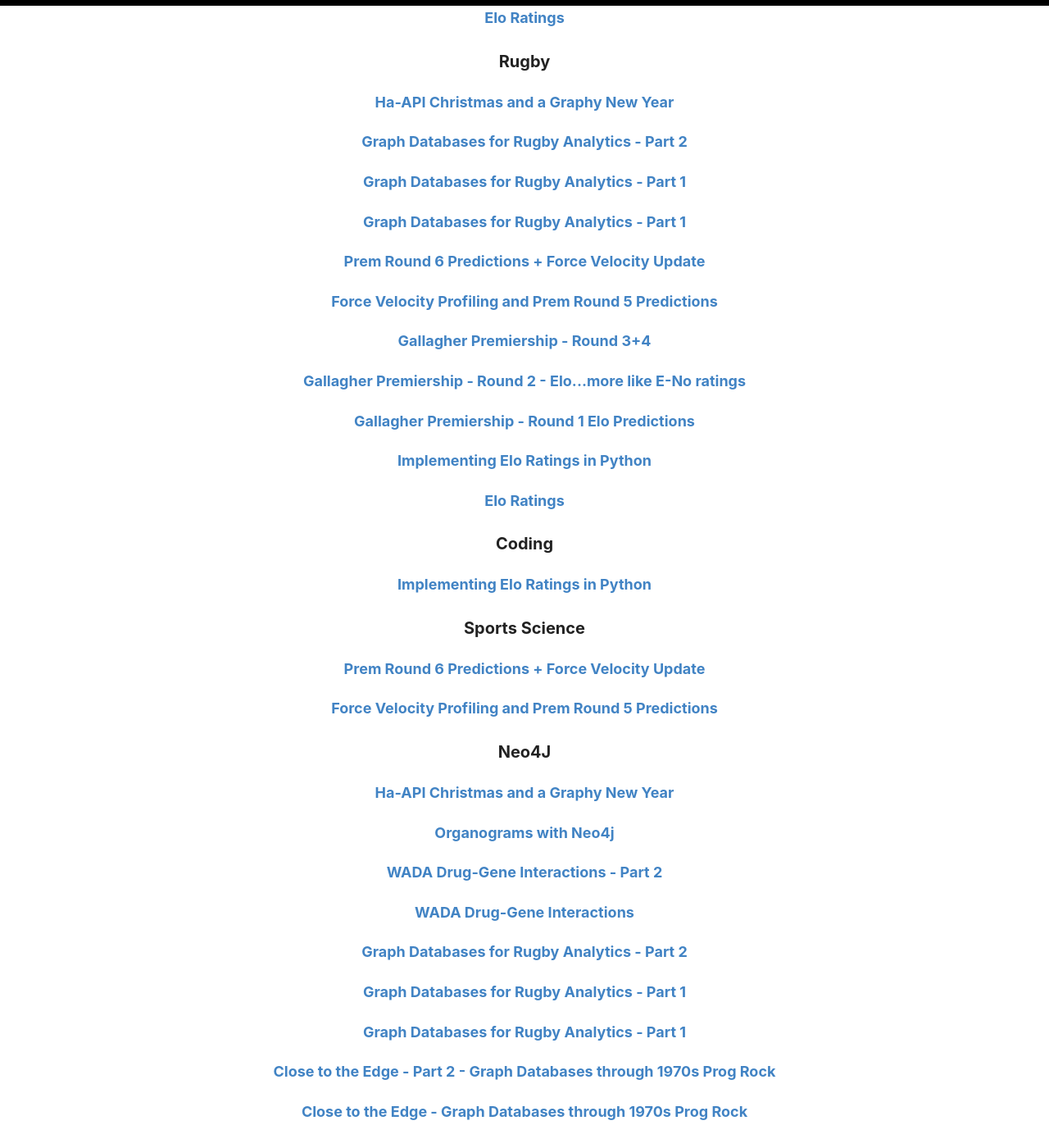
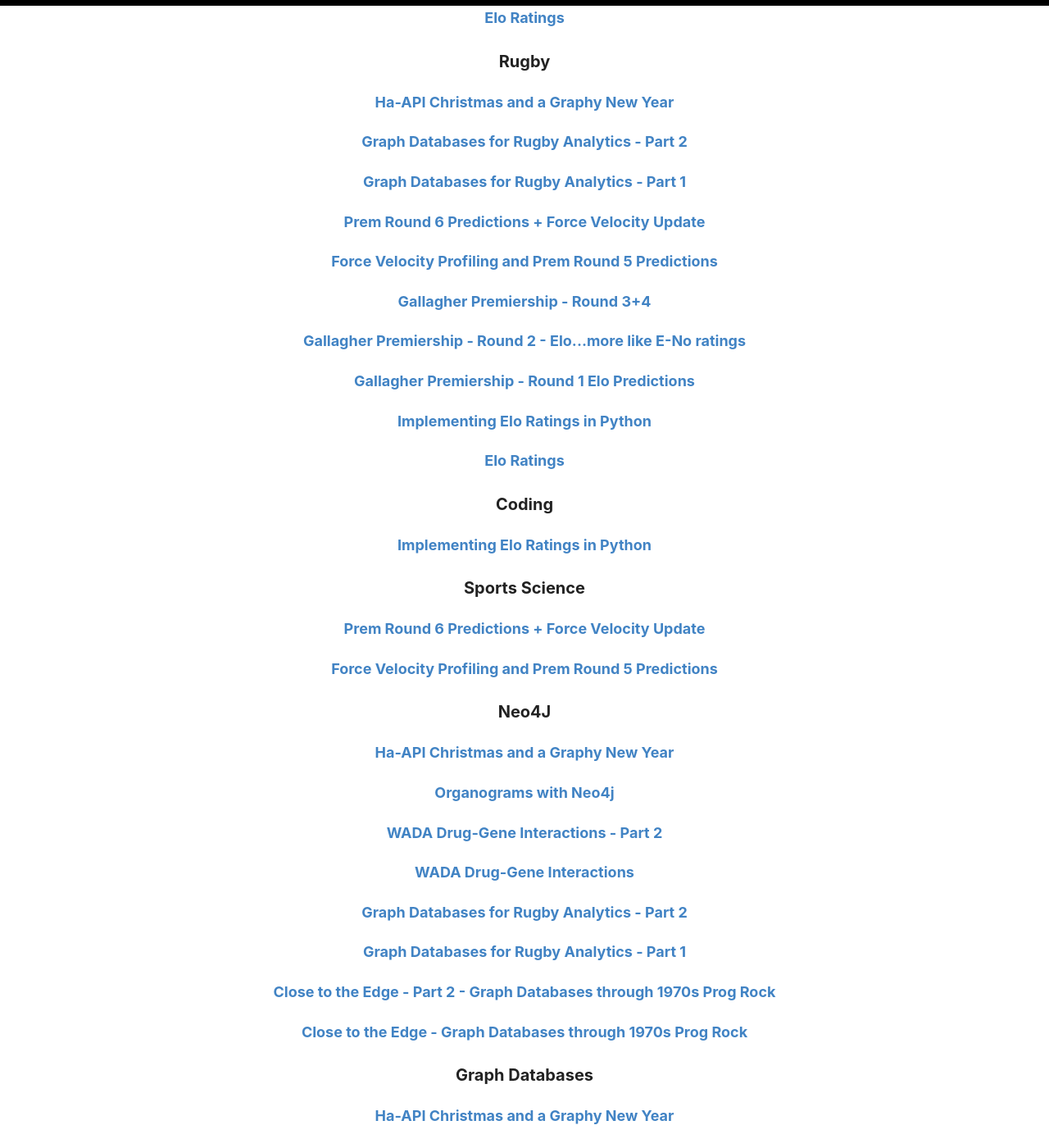
Before and after one commit to Grant592/grant592.github.io, a Jekyll site: the page built from _pages/categories.md, in a window 1280 px wide and 1400 px high, scrolled down 636 px. Shown: the whole window at 82% size. Built offline with Jekyll 4.4.1, drawn with Linux system fonts in a browser that asks for light colours; part of the change alters nothing that is shown; some of the changed text lies outside the part shown.

````diff
--- a/_config.yml
+++ b/_config.yml
@@ -3,7 +3,7 @@
 #
 
 # Name of your site (displayed in the header)
-name: Data Blog
+title: Data Blog
 
 # Name of the author
 author: Grant Beasley
--- a/_posts/2021-11-04-graphs-databases-opta.md
+++ /dev/null
@@ -1,384 +0,0 @@
----
-layout: post
-title: Graph Databases for Rugby Analytics - Part 1
-comments: true
-categories: [Neo4J, Graph Databases, Rugby]
----
-
-Continuing on the theme of graph databases, I thought this week I would have a look at how we can model and gain insight from some rugby data through Neo4j. The data source is an Opta SuperScout XML which I've parsed but unfortunately can't share the data source itself. The result is a few different tables including:
-* Fixture data - scoreline, referee, team ID's
-* Team data - which players played, shirt numbers, position, number of minutes.
-* Match stats - each instance/action from throughout the match assigned to each player and team who performed the action.
-
-I'll not delve too deep into the layout of the XML but instead look more closely at how we can build a graph database model from the data.
-
-### Creating a fixture, team and referee
-
-The first step in creating the data model was importing the fixture data resulting in nodes for `Fixture`, `Referee` and `Team`. This involves creating constraints on each of these node types in order to prevent duplication and to make querying with Cypher more efficient.
-
-```python
-def load_fixture_data(fix_data, driver):
-
-    # Retrieve fixture data from input
-    fxid = fix_data[0]
-    fixtureDate = fix_data[1]
-    fxHTID = fix_data[2]
-    fxATID = fix_data[3]
-    HTFTSC = fix_data[4]
-    htName = fix_data[5]
-    ATFTSC = fix_data[6]
-    atName = fix_data[7]
-    refId = fix_data[8]
-    refName = fix_data[9]
-
-    with driver.session() as session:
-        try:
-            session.run(
-                "CREATE CONSTRAINT UniqueFixture IF NOT EXISTS ON (f:Fixture) ASSERT f.FXID IS UNIQUE  "
-            )
-
-            session.run(
-                "CREATE CONSTRAINT UniqueRef IF NOT EXISTS ON (r:Referee) ASSERT r.refId IS UNIQUE  "
-            )
-
-            session.run(
-                "CREATE CONSTRAINT UniqueTeam IF NOT EXISTS ON (t:Team) ASSERT t.teamId IS UNIQUE  "
-            )
-
-            session.run(
-                """
-                MERGE (f:Fixture {fxid: $fxid})
-                ON CREATE SET
-                  f.fixtureDate = $fixtureDate,
-                  f.HTFTSC = $HTFTSC,
-                  f.ATFTSC = $ATFTSC
-                MERGE (ht:Team {teamId: $fxHTID})
-                ON CREATE SET
-                  ht.name = $htName
-                MERGE (at:Team {teamId: $fxATID})
-                ON CREATE SET
-                  at.name = $atName
-                MERGE (r:Referee {refId: $refId})
-                ON CREATE SET
-                  r.name = $refName
-                MERGE (ht)-[:PLAYED_IN]->(f)<-[:PLAYED_IN]-(at)
-                MERGE (r)-[:REFEREED]->(f)
-                """,
-                fxid=fxid, fixtureDate=fixtureDate, fxHTID=fxHTID, fxATID=fxATID, HTFTSC=HTFTSC,
-                ATFTSC=ATFTSC, htName=htName, atName=atName, refId=refId, refName=refName
-            )
-        except(Error) as e:
-            print(e)
-```
-
-![](/images/fix_data.png)
-
-### Importing all players for a fixture
-The next stage was to import all the players who played in a given fixture...
-
-```python
-def load_player_data(player_data, driver):
-
-    with driver.session() as session:
-        session.run(
-            "CREATE CONSTRAINT UniquePlayer IF NOT EXISTS ON (p:Player) ASSERT p.PLID IS UNIQUE  "
-        )
-
-
-    for player in player_data:
-        fxid = player[0]
-        PLID = player[1]
-        shirtNumber = player[2]
-        teamId = player[3]
-        posId = player[4]
-        plForn = player[5]
-        plSurn = player[6]
-        mins = player[7]
-
-        with driver.session() as session:
-
-            session.run(
-                """
-                MERGE (p:Player {PLID: $PLID})
-                ON CREATE SET
-                  p.forename = $plForn,
-                  p.surname = $plSurn
-                WITH p
-                MATCH (f:Fixture)
-                WHERE f.fxid = $fxid
-                MATCH (t:Team)
-                WHERE t.teamId = $teamId
-                MERGE (t)<-[:PLAYED_FOR]-(p)-[:PLAYED_MATCH {shirtNumber: $shirtNumber,posId: $posId, mins:$mins}]->(f)
-                """,
-                PLID=PLID, plForn=plForn, plSurn=plSurn, fxid=fxid,
-                teamId=teamId, shirtNumber=shirtNumber, posId=posId,
-                mins=mins
-            )
-```
-We can store the information about the players involvement in the match in the relationship `PLAYED_MATCH` properties.
-
-### Creating all the match events
-Every event in the Opta data can have multiple descriptors, each of which could be used as a node label. Luckily, APOC has a function that will do this for us - `apoc.create.addLabels(node, [labels])` In the following code, we firstly create each event and assign it multiple labels based on the Opta descriptors. We then use another APOC function to chain all the match events together in a linked list using `apoc.nodes.link(events, "NEXT_EVENT")`.
-
-```python
-#We can now load the individual match stats into the graph database
-
-def load_individual_match_stats(match_data, driver, cursor):
-
-    with driver.session() as session:
-        tx = session.begin_transaction()
-
-        params = {x[0]:None for x in cur.description}
-        for row in match_data:
-            for col, event in zip(row, params.keys()):
-                params[event] = col
-
-            tx.run(
-                """
-                MERGE (e:Event {eventId: $ID})
-                ON CREATE SET
-                  e.psTimestamp = $ps_timestamp,
-                  e.psEndstamp = $ps_endstamp,
-                  e.matchTime = $MatchTime,
-                  e.period = $period,
-                  e.xCoord = $x_coord,
-                  e.yCoord = $y_coord,
-                  e.xCoordEnd = $x_coord_end,
-                  e.yCoordEnd = $y_coord_end,
-                  e.metres = $Metres,
-                  e.playNum = $PlayNum,
-                  e.setNum = $SetNum,
-                  e.sequenceId = $sequence_id
-                WITH e, $actionDesc as actionDesc,
-                     $actionTypeDesc as actionTypeDesc,
-                     $actionResultDesc as actionResultDesc,
-                     $qualifier3Desc as qualifier3Desc,
-                     $qualifier4Desc as qualifier4Desc,
-                     $qualifier5Desc as qualifier5Desc
-                WITH e,
-                   [actionDesc, actionTypeDesc, actionResultDesc, qualifier3Desc,
-                   qualifier4Desc, qualifier5Desc
-                ] as node_labels
-                CALL apoc.create.addLabels(e, node_labels)
-                YIELD node
-                WITH node as e
-                MATCH (f:Fixture) WHERE f.fxid = $FXID
-                MATCH (p:Player) WHERE p.PLID = $PLID
-                MATCH (t:Team) WHERE t.teamId = $team_id
-                MERGE (f)-[:HAS_EVENT]->(e)
-                MERGE (p)-[:INDIVIDUAL_EVENT]->(e)
-                MERGE (t)-[:FIXTURE_EVENT]->(e)
-                """,
-                params
-            )
-
-        # Link data into ordered match events
-        tx.run(
-            """
-            MATCH (f:Fixture)-[:HAS_EVENT]->(e:Event) WHERE f.fxid = $FXID
-            WITH e ORDER BY e.eventId
-            WITH collect(e) AS events
-            CALL apoc.nodes.link(events, "NEXT_EVENT")
-            RETURN count(*)
-            """,
-            params
-        )
-
-        tx.commit()
-
-    return params
-```
-
-SuperScout stats return every individual event throughout a match and also every team event, therefore we will create some different relationships based on this. For every individual action, we will create a linked list of events so the whole game can be followed from start to finish based on every individual contribution. For every individual action, we will create a linked list on a **per team** basis, so we can look only at the actions for a team. Finally, for every team event, we will create a linked list on a **per team** basis so these events can also be followed and chained together. The code below imports the team events into the graph and creates the links between them in order of occurrence.
-
-```python
-#We can now load the team match stats into the graph database
-def load_team_match_stats(team_match_data, driver, cursor):
-
-    with driver.session() as session:
-        tx = session.begin_transaction()
-
-        params = {x[0]:None for x in cur.description}
-        for row in team_match_data:
-            for col, event in zip(row, params.keys()):
-                params[event] = col
-
-            tx.run(
-                """
-                MERGE (e:Event {eventId: $ID})
-                ON CREATE SET
-                  e.psTimestamp = $ps_timestamp,
-                  e.psEndstamp = $ps_endstamp,
-                  e.matchTime = $MatchTime,
-                  e.period = $period,
-                  e.xCoord = $x_coord,
-                  e.yCoord = $y_coord,
-                  e.xCoordEnd = $x_coord_end,
-                  e.yCoordEnd = $y_coord_end,
-                  e.metres = $Metres,
-                  e.playNum = $PlayNum,
-                  e.setNum = $SetNum,
-                  e.sequenceId = $sequence_id
-                WITH e, $actionDesc as actionDesc,
-                     $actionTypeDesc as actionTypeDesc,
-                     $actionResultDesc as actionResultDesc,
-                     $qualifier3Desc as qualifier3Desc,
-                     $qualifier4Desc as qualifier4Desc,
-                     $qualifier5Desc as qualifier5Desc
-                WITH e,
-                   [actionDesc, actionTypeDesc, actionResultDesc, qualifier3Desc,
-                   qualifier4Desc, qualifier5Desc
-                ] as node_labels
-                CALL apoc.create.addLabels(e, node_labels)
-                YIELD node
-                WITH node as e
-                MATCH (f:Fixture) WHERE f.fxid = $FXID
-                MATCH (t:Team) WHERE t.teamId = $team_id
-                MERGE (f)-[:HAS_EVENT]->(e)
-                MERGE (t)-[:TEAM_EVENT]->(e)
-                """,
-                params
-            )
-
-        # Link data into ordered match events on per team basis
-        tx.run(
-            """
-            MATCH (f:Fixture)<-[:PLAYED_IN]-(t:Team)-[:TEAM_EVENT]->(e:Event) WHERE f.fxid = $FXID
-            WITH t, e ORDER BY t, e.eventId
-            WITH t, collect(e) AS events
-            CALL apoc.nodes.link(events, "NEXT_EVENT")
-            RETURN count(*)
-            """,
-            params
-        )
-
-        tx.commit()
-
-    return params
-```
-
-Finally, we can run a small Cypher command to chain together all the individual player events but on a per team basis.
-
-```sql
-MATCH (t:Team)-[:FIXTURE_EVENT]-(e:Event)
-WITH t, e ORDER BY t, e.eventId
-WITH t, collect(e) AS events
-CALL apoc.nodes.link(events, "NEXT_EVENT_PER_TEAM")
-RETURN count(*)
-```
-
-Hopefully all of this will be a bit more clear when we get into querying the graph...
-
-### Querying the data
-Let's start with a simple one. How many carries and tackles did each player make during the game?
-
-```sql
-MATCH (p:Player)-[rel:INDIVIDUAL_EVENT]->(e:Event) WHERE any(x in labels(e) WHERE x = 'Carry')
-MATCH (p)-[played:PLAYED_MATCH]->(f:Fixture)
-RETURN
-  p.forename + " " + p.surname as playerName ,
-  COUNT(*) as carries,
-  played.mins as minsPlayed,
-  round(toFloat(played.mins)/toFloat(COUNT(*)),2) as minsPerCarry
-ORDER BY carries DESC LIMIT 6
-
-+--------------------------------------------------------------+
-| playerName             | carries | minsPlayed | minsPerCarry |
-+--------------------------------------------------------------+
-| "Josh Adams"           | 16      | 80         | 5.0          |
-| "Sam Lewis"            | 15      | 80         | 5.33         |
-| "Will Spencer"         | 13      | 80         | 6.15         |
-| "Callum Chick"         | 13      | 66         | 5.08         |
-| "Sonatane Takulua"     | 12      | 73         | 6.08         |
-| "Mark Wilson"          | 10      | 80         | 8.0          |
-+--------------------------------------------------------------+
-
-```
-
-Now let's make use of how easily Neo4j can traverse relationships and look at the events leading up to a try. Fist we will look at all of the individual events taking into consideration both teams. Given we're looking at both, we will look for the 20 events leading up to a try.
-
-```sql
-MATCH p =(e1:Event)-[:NEXT_EVENT*20]->(e2:Try)
-RETURN p LIMIT 1
-```
-We can see how this looks in the screenshot below
-![](/images/try_data.png)
-
-We can also add the player nodes in but it starts to look a bit messy!
-![](/images/try_data_player.png)
-
-Let's see what the events leading up to a try look like.
-```sql
-MATCH p =(e1:Event)-[:NEXT_EVENT*20]->(e2:Try)
-WITH nodes(p) as events LIMIT 1
-UNWIND events as event
-MATCH (p:Player)-[:INDIVIDUAL_EVENT]->(event)
-MATCH (p)-[:PLAYED_FOR]->(t:Team)
-RETURN p.forename + " " + p.surname as playerName, t.name as teamName, labels(event) as eventLabels ORDER BY event.eventId
-
-+----------------------------------------------------------------------------------------------------------------------------------------------------+
-| playerName             | teamName    | eventLabels                                                                                                 |
-+----------------------------------------------------------------------------------------------------------------------------------------------------+
-| "Jack Singleton"       | "Worcester" | ["Event", "Carry", "Other Carry", "Crossed Gainline", "Tackled Neutral", "Neutral Contact"]                 |
-| "Sonatane Takulua"     | "Newcastle" | ["Event", "Tackle", "Line Tackle", "Complete"]                                                              |
-| "Alex Tait"            | "Newcastle" | ["Event", "Tackle", "Line Tackle", "Complete", "Tackle Assist"]                                             |
-| "Jonny Arr"            | "Worcester" | ["Event", "Pass", "Complete Pass"]                                                                          |
-| "Tom Heathcote"        | "Worcester" | ["Event", "Pass", "Complete Pass"]                                                                          |
-| "Jackson Willison"     | "Worcester" | ["Event", "Carry", "Other Carry", "Tackled Neutral", "Failed Gainline", "Neutral Contact"]                  |
-| "Callum Chick"         | "Newcastle" | ["Event", "Tackle", "Line Tackle", "Complete"]                                                              |
-| "Jonny Arr"            | "Worcester" | ["Event", "Pass", "Complete Pass"]                                                                          |
-| "Tom Heathcote"        | "Worcester" | ["Event", "Kick", "Kick In Play", "Pressure Error", "Bomb"]                                                 |
-| "Belisario Agulla"     | "Newcastle" | ["Event", "Collection", "Fail", "Defensive Catch"]                                                          |
-| "Josh Adams"           | "Worcester" | ["Event", "Collection", "Fail", "Attacking Catch"]                                                          |
-| "Mark Wilson"          | "Newcastle" | ["Event", "Collection", "Success", "Defensive Loose Ball"]                                                  |
-| "Mark Wilson"          | "Newcastle" | ["Event", "Penalty Conceded", "No Action", "Defence", "Full Penalty", "Offside", "Offside In General Play"] |
-| "Tom Heathcote"        | "Worcester" | ["Event", "Kick", "Touch Kick", "Kick In Touch (Full)", "Penalty Kick"]                                     |
-| "Jack Singleton"       | "Worcester" | ["Event", "Lineout Throw", "Won Clean", "Catch And Drive", "Throw Back"]                                    |
-| "Gerrit-Jan van Velze" | "Worcester" | ["Event", "Won Clean", "Lineout Take", "Clean Catch", "Catch And Drive", "Lineout Win Back"]                |
-| "Jonny Arr"            | "Worcester" | ["Event", "Pass", "Complete Pass"]                                                                          |
-| "Tom Heathcote"        | "Worcester" | ["Event", "Pass", "Carry", "Other Carry", "Crossed Gainline"]                                               |
-| "Tom Heathcote"        | "Worcester" | ["Event", "Pass", "Try Pass"]                                                                               |
-| "Josh Adams"           | "Worcester" | ["Event", "Carry", "Other Carry", "Try Scored"]                                                             |
-| "Josh Adams"           | "Worcester" | ["Event", "Try"]                                                                                            |
-+----------------------------------------------------------------------------------------------------------------------------------------------------+
-```
-
-Clearly, for every carry, you also get a tackle from the opposition, so can we tidy this up a bit and only look at this for one team? Luckily, the relationships we created earlier will allow us to do this.
-
-```sql
-MATCH p =(e1:Event)-[:NEXT_EVENT_PER_TEAM*20]->(e2:Try)
-WITH nodes(p) as events LIMIT 1
-UNWIND events as event
-MATCH (p:Player)-[:INDIVIDUAL_EVENT]->(event)
-MATCH (p)-[:PLAYED_FOR]->(t:Team)
-RETURN p.forename + " " + p.surname as playerName, t.name as teamName, labels(event) as eventLabels ORDER BY event.eventId
-
-+-------------------------------------------------------------------------------------------------------------------------------------+
-| playerName             | teamName    | eventLabels                                                                                  |
-+-------------------------------------------------------------------------------------------------------------------------------------+
-| "Sam Lewis"            | "Worcester" | ["Event", "Carry", "Other Carry", "Crossed Gainline", "Neutral Contact", "Off Load"]         |
-| "Sam Lewis"            | "Worcester" | ["Event", "Pass", "Offload", "Own Player"]                                                   |
-| "Donncha O'Callaghan"  | "Worcester" | ["Event", "Carry", "Tackled Neutral", "Neutral Contact", "Support Carry"]                    |
-| "Jackson Willison"     | "Worcester" | ["Event", "Pass", "Complete Pass"]                                                           |
-| "Jamie Shillcock"      | "Worcester" | ["Event", "Kick", "Kick In Touch (Full)", "Kick In Own 22", "Territorial"]                   |
-| "Jack Singleton"       | "Worcester" | ["Event", "Collection", "Success", "Defensive Loose Ball"]                                   |
-| "Jack Singleton"       | "Worcester" | ["Event", "Carry", "Other Carry", "Crossed Gainline", "Tackled Neutral", "Neutral Contact"]  |
-| "Jonny Arr"            | "Worcester" | ["Event", "Pass", "Complete Pass"]                                                           |
-| "Tom Heathcote"        | "Worcester" | ["Event", "Pass", "Complete Pass"]                                                           |
-| "Jackson Willison"     | "Worcester" | ["Event", "Carry", "Other Carry", "Tackled Neutral", "Failed Gainline", "Neutral Contact"]   |
-| "Jonny Arr"            | "Worcester" | ["Event", "Pass", "Complete Pass"]                                                           |
-| "Tom Heathcote"        | "Worcester" | ["Event", "Kick", "Kick In Play", "Pressure Error", "Bomb"]                                  |
-| "Josh Adams"           | "Worcester" | ["Event", "Collection", "Fail", "Attacking Catch"]                                           |
-| "Tom Heathcote"        | "Worcester" | ["Event", "Kick", "Touch Kick", "Kick In Touch (Full)", "Penalty Kick"]                      |
-| "Jack Singleton"       | "Worcester" | ["Event", "Lineout Throw", "Won Clean", "Catch And Drive", "Throw Back"]                     |
-| "Gerrit-Jan van Velze" | "Worcester" | ["Event", "Won Clean", "Lineout Take", "Clean Catch", "Catch And Drive", "Lineout Win Back"] |
-| "Jonny Arr"            | "Worcester" | ["Event", "Pass", "Complete Pass"]                                                           |
-| "Tom Heathcote"        | "Worcester" | ["Event", "Pass", "Carry", "Other Carry", "Crossed Gainline"]                                |
-| "Tom Heathcote"        | "Worcester" | ["Event", "Pass", "Try Pass"]                                                                |
-| "Josh Adams"           | "Worcester" | ["Event", "Carry", "Other Carry", "Try Scored"]                                              |
-| "Josh Adams"           | "Worcester" | ["Event", "Try"]                                                                             |
-+-------------------------------------------------------------------------------------------------------------------------------------+
-
-```
-
-This needs to be taken with a pinch of salt as the sequence of 20 events leading to a try doesn't look like a continuous series in this instance as we've got examples of "Kick in Touch". However it shows how powerful it can be to traverse relationships using Cypher. That's it for Part 1, stay tuned for part 2 where we'll go further into querying the data.
````
